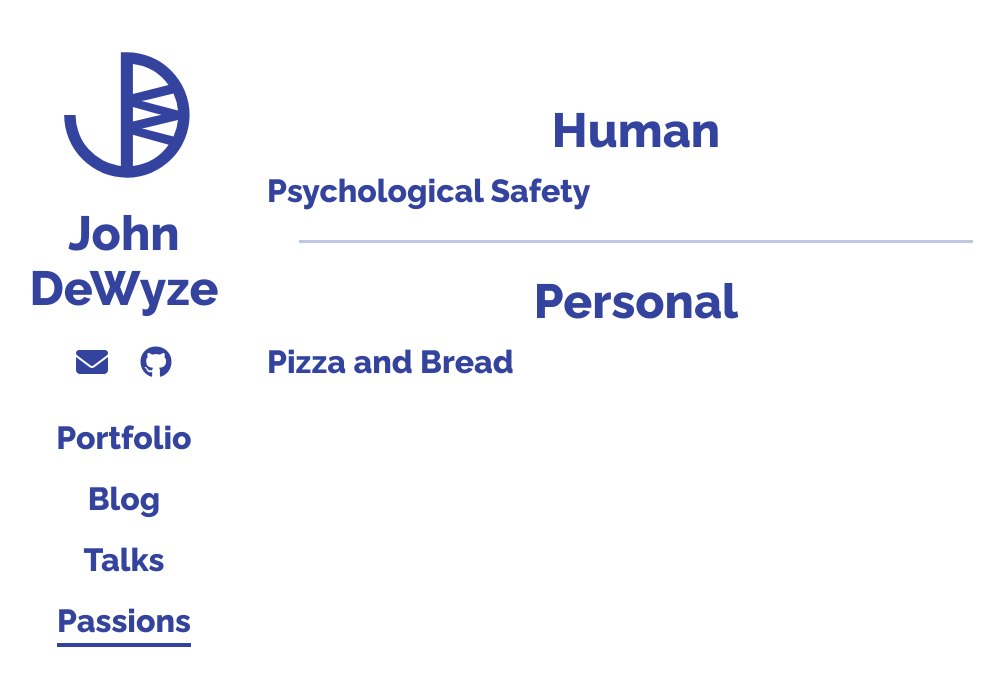
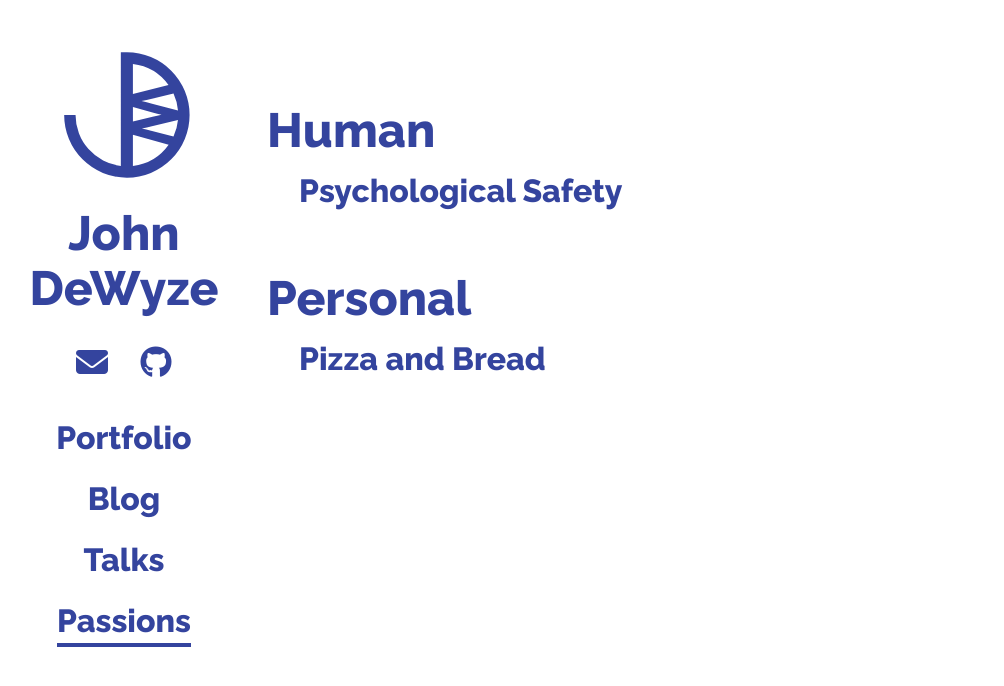
Before and after one commit to dewyze/dewyze.github.io, a Jekyll site: the page built from passions/index.html, in a window 1280 px wide. Shown: the top 686 px of the page, without its empty margins (139-1143 px from the left). Built offline with Jekyll 4.4.1, drawn with Linux system fonts in a browser that asks for light colours; nearby versions of some CDN libraries.

Commit message:
Variety of css tweaks

```diff
--- a/_scss/_page.scss
+++ b/_scss/_page.scss
@@ -1,5 +1,4 @@
 .page {
-  min-width: 0; // Avoid grid blowout from <pre>
   width: 100%;
   grid-area: page;
   margin: 3.5rem auto;
--- a/_scss/_portfolio.scss
+++ b/_scss/_portfolio.scss
@@ -1,5 +1,4 @@
 .page--portfolio {
-  // width: 100%;
   a {
     display: inline-block;
   }
@@ -37,24 +36,17 @@ a.portfolio__snippet--link {
 }
 
 .portfolio__snippet--code {
-  overflow: hidden;
   width: 100%;
 
   pre {
     font-size: 14px;
     text-overflow: ellipsis;
-    // white-space: pre-wrap;
     overflow: hidden;
     margin: 0;
   }
 
   @media (min-width: 768px) {
     position: absolute;
-  }
-
-  @media (max-width: 767px) {
-    position: relative;
-    // display: block;
   }
 }
 
@@ -85,11 +77,7 @@ a.portfolio__snippet--link {
   }
 
   @media (max-width: 767px) {
-    position: relative;
-    display: block;
     visibility: visible;
-    // float: left;
-    opacity: 100;
   }
 }
 
--- a/_scss/_type.scss
+++ b/_scss/_type.scss
@@ -70,6 +70,10 @@ h6 {
 
   &::before {
     visibility: hidden;
+  }
+
+  @media (min-width: 768px) {
+    &::before {
       -webkit-transform: scaleY(0);
       transform: scaleY(0);
       -webkit-transition: all 0.2s ease-in-out 0s;
@@ -84,12 +88,17 @@ h6 {
       transform-origin: top left;
     }
   }
+}
 
 .blue_underline--hover {
   @extend .blue_underline;
 
   &::before {
     visibility: hidden;
+  }
+
+  @media (min-width: 768px) {
+    &::before {
       -webkit-transform: scaleX(0);
       transform: scaleX(0);
       -webkit-transition: all 0.3s ease-in-out 0s;
@@ -104,6 +113,7 @@ h6 {
       transform-origin: 0% 50%;
     }
   }
+}
 
 h1 {
   font-size: 3rem;
--- a/assets/css/main.scss
+++ b/assets/css/main.scss
@@ -42,7 +42,7 @@ ul {
 
 @media (max-width: 767px) {
   .wrapper {
-    grid-template-columns: 1fr;
+    grid-template-columns: minmax(0, 1fr);
     grid-template-areas:
       "nav"
       "page";
@@ -82,5 +82,13 @@ pre {
 .container--60w {
   width: 60%;
   margin: 1.5rem auto;
-  // box-shadow: 0 0 30px #333;
 }
+
+.container--80w {
+  width: 80%;
+  margin: 1.5rem auto;
+}
+
+.container--indent {
+  margin-left: 2rem;
+}
--- a/index.html
+++ b/index.html
@@ -13,8 +13,9 @@ layout: default
   </div>
   <div class="page__section page__home--actions">
     <p>
-      Check out my <a href="/portfolio"><span class="text--bold text--blue blue_underline--small blue_underline--hover">portfolio</span></a>,<br/>
-    read my <a href="/blog"><span class="text--bold text--blue blue_underline--small blue_underline--hover">blog</span></a>,<br/>
+      Check out the <a href="/portfolio"><span class="text--bold text--blue blue_underline--small blue_underline--hover">portfolio</span></a>,<br/>
+    read the <a href="/blog"><span class="text--bold text--blue blue_underline--small blue_underline--hover">blog</span></a>,<br/>
+    watch some <a href="/talks"><span class="text--bold text--blue blue_underline--small blue_underline--hover">talks</span></a>,<br/>
   learn about my <a href="/passions"><span class="text--bold text--blue blue_underline--small blue_underline--hover">passions</span></a>,<br/>
   or send me an <a href="mailto:john@dewyze.dev"><span class="text--bold text--blue blue_underline--small blue_underline--hover">email</span></a>.
     </p>
--- a/passions/index.html
+++ b/passions/index.html
@@ -4,14 +4,17 @@ layout: default
 
 <div class="blog listings">
   {% for category in site.data.passions %}
-  <h1 class="text--centered">{{ category.title }}</h1>
+  <article class="page__section">
+    <h1 class="">{{ category.title }}</h1>
     {% for passion in category.passions %}
-  <article class="listing">
+    <div class="container--indent">
       <a href="{{ passion.url }}"
         ><h2 class="blue_sideline--hover">
           {{ passion.title }}
         </h2></a
       >
+    </div>
+    {% endfor %}
   </article>
-  {% endfor %} {% endfor %}
+  {% endfor %}
 </div>
```
Also changed, not shown: _passions/pizza_and_bread.md (+4 -3 lines). Lines whose indentation alone changed are shown as unchanged.
